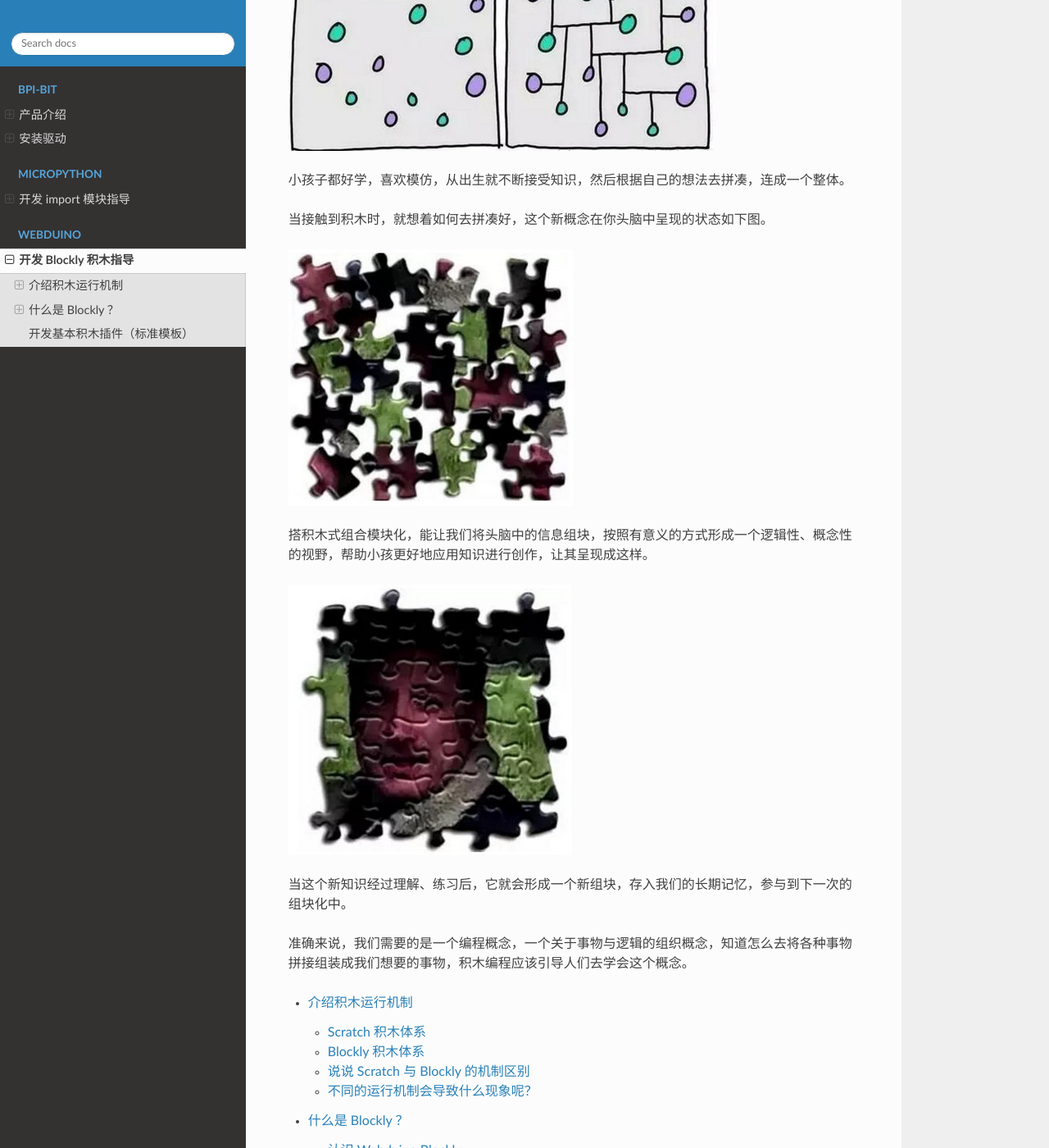
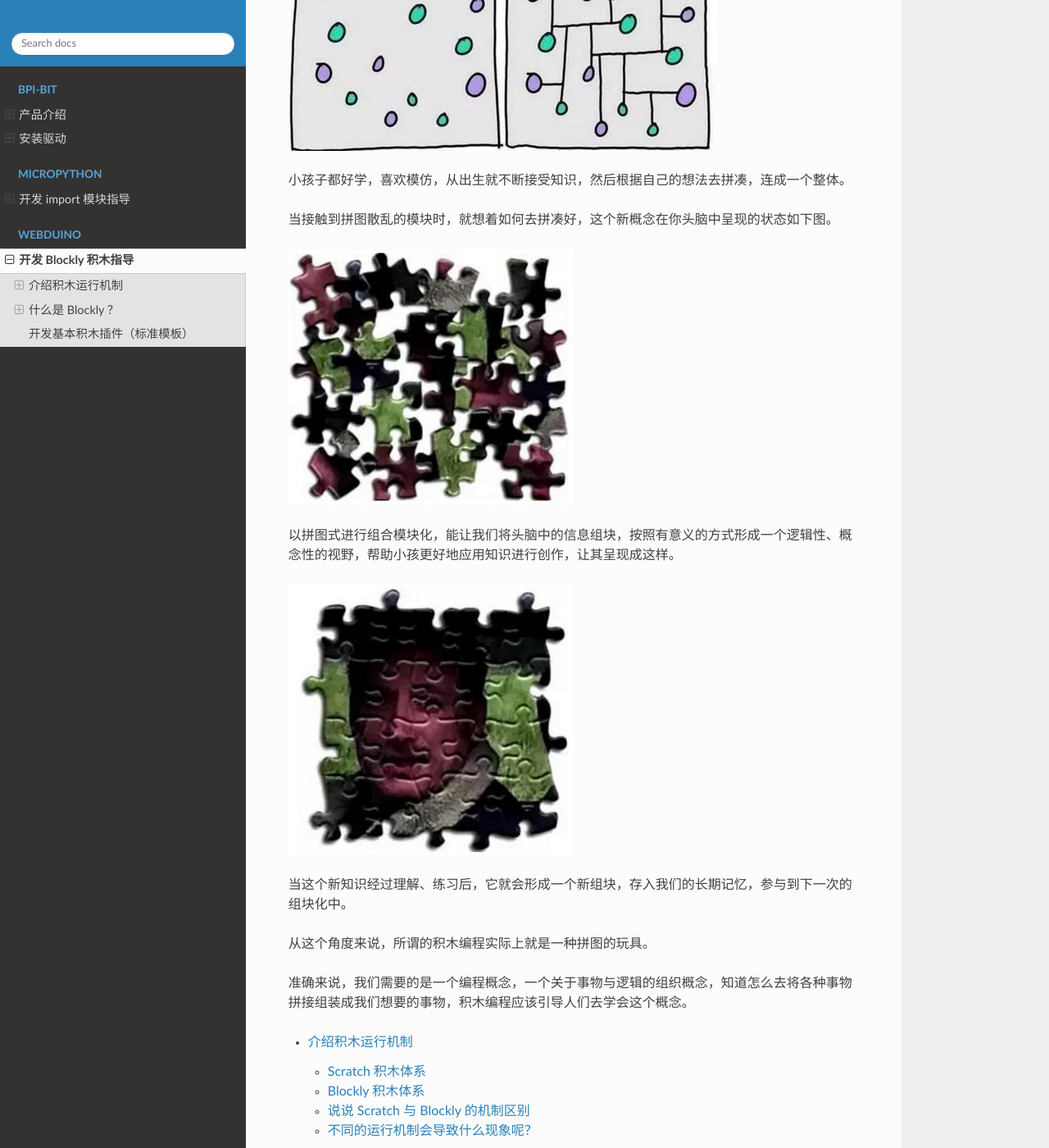
Before and after one commit to BPI-STEAM/Dev, a Sphinx documentation site: the page built from source/web/index.rst, in a window 1280 px wide and 1400 px high, scrolled down 481 px. Shown: the whole window at 82% size. Built offline with Sphinx 7.4.7 and the Read the Docs theme 2.0.0, drawn with Linux system fonts in a browser that asks for light colours.

Commit message:
修正 Webduino 的前言措辞

```diff
--- a/source/web/index.rst
+++ b/source/web/index.rst
@@ -9,15 +9,17 @@
 
 小孩子都好学，喜欢模仿，从出生就不断接受知识，然后根据自己的想法去拼凑，连成一个整体。
 
-当接触到积木时，就想着如何去拼凑好，这个新概念在你头脑中呈现的状态如下图。
+当接触到拼图散乱的模块时，就想着如何去拼凑好，这个新概念在你头脑中呈现的状态如下图。
 
 .. image:: images/start.png
 
-搭积木式组合模块化，能让我们将头脑中的信息组块，按照有意义的方式形成一个逻辑性、概念性的视野，帮助小孩更好地应用知识进行创作，让其呈现成这样。
+以拼图式进行组合模块化，能让我们将头脑中的信息组块，按照有意义的方式形成一个逻辑性、概念性的视野，帮助小孩更好地应用知识进行创作，让其呈现成这样。
 
 .. image:: images/result.png
 
 当这个新知识经过理解、练习后，它就会形成一个新组块，存入我们的长期记忆，参与到下一次的组块化中。
+
+从这个角度来说，所谓的积木编程实际上就是一种拼图的玩具。
 
 准确来说，我们需要的是一个编程概念，一个关于事物与逻辑的组织概念，知道怎么去将各种事物拼接组装成我们想要的事物，积木编程应该引导人们去学会这个概念。
 
```
